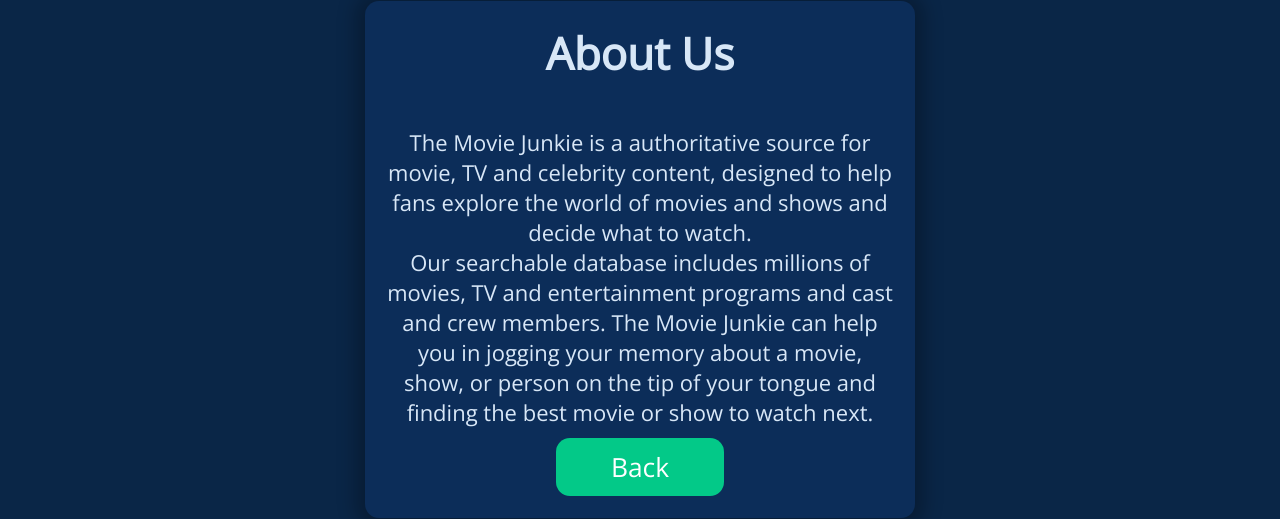
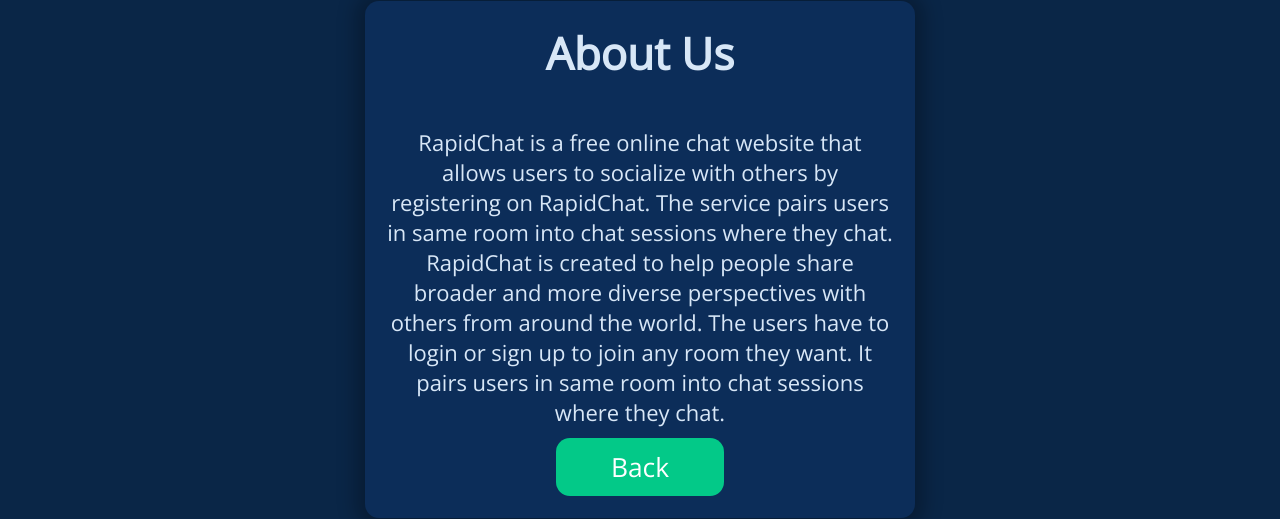
Before and after one commit to saxenaakshay15/RapidFrontend, a React (Create React App) app: page /about in a window 1280 px wide. Shown: the part 258-777 px from the top of the page. Built offline with nearby package versions, Linux system fonts and the light colour scheme; no server answers; sample sign-in values are in the browser's storage.

Commit message:
Update About.js

```diff
--- a/src/components/other/About.js
+++ b/src/components/other/About.js
@@ -6,15 +6,15 @@
       <section className="summary">
         <h2>About Us</h2>
         <p>
-          The Movie Junkie is a authoritative source for movie, TV and celebrity
-          content, designed to help fans explore the world of movies and shows
-          and decide what to watch.
+          RapidChat is a free online chat website that allows users to socialize with
+          others by registering on RapidChat. The service pairs users in same room into
+          chat sessions where they chat.
         </p>
         <p>
-          Our searchable database includes millions of movies, TV and
-          entertainment programs and cast and crew members. The Movie Junkie can
-          help you in jogging your memory about a movie, show, or person on the
-          tip of your tongue and finding the best movie or show to watch next.
+          RapidChat is created to help people share broader and more diverse
+          perspectives with others from around the world. The users have to login
+          or sign up to join any room they want. It pairs users in same
+          room into chat sessions where they chat.
         </p>
         <Link to={"/"} style={{ textDecoration: "none" }}>
           <button className="asdfasdf" style={{fontSize:'1.2rem'}}>
```
